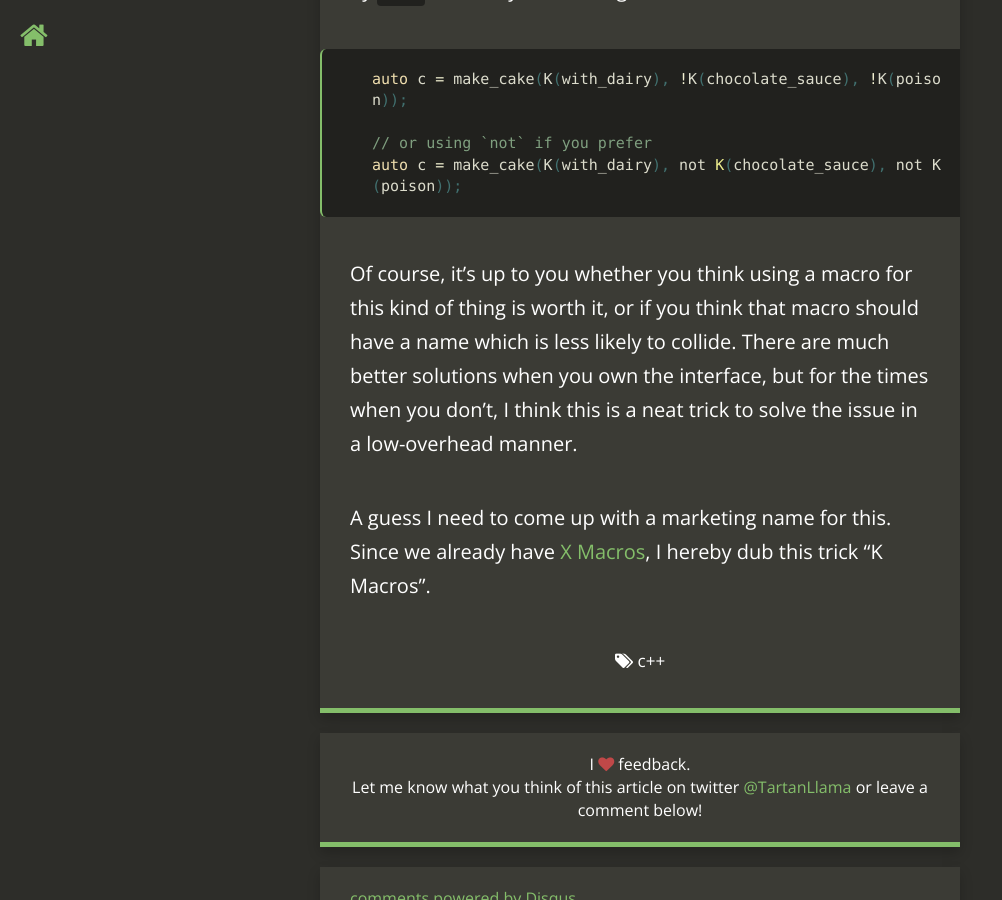
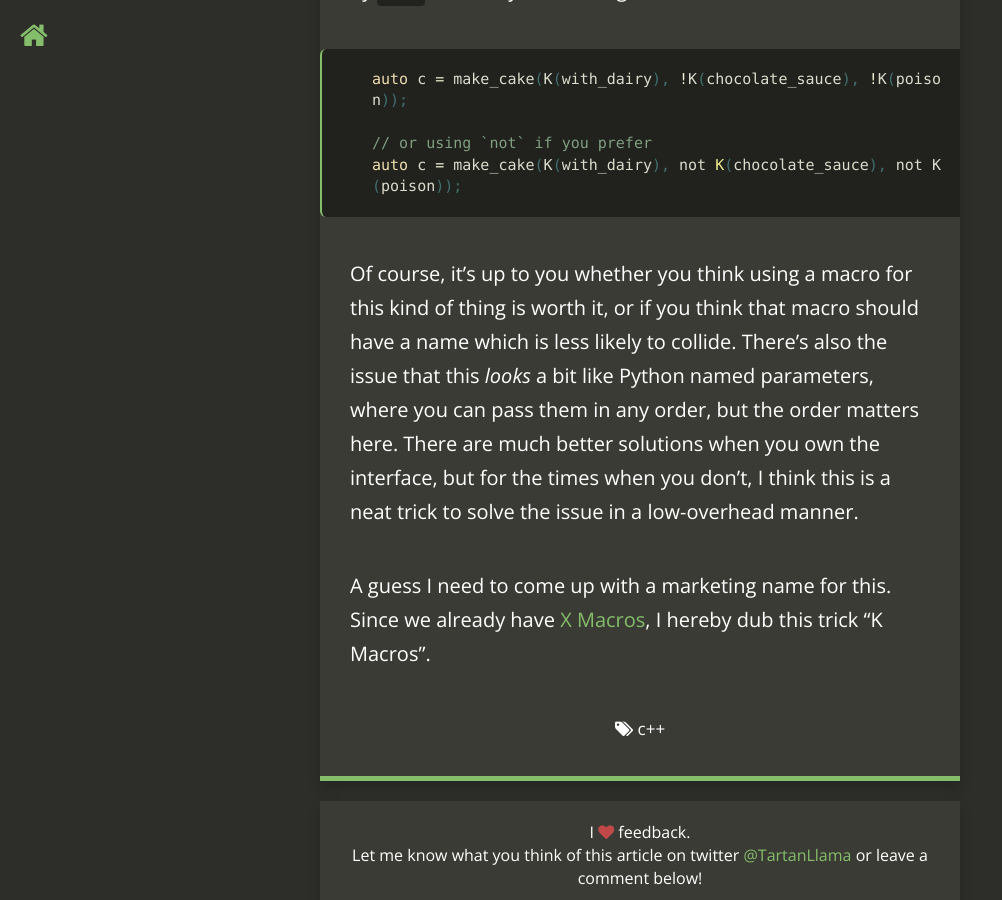
Before and after one commit to TartanLlama/tartanllama.github.io, a Jekyll site: the page built from _posts/2018-07-12-simple-named-bools.md, in a window 1280 px wide and 900 px high, scrolled down 1211 px. Shown: the whole window, without its empty margins (0-1002 px from the left). Built offline with Jekyll 4.4.1, drawn with Linux system fonts in a browser that asks for light colours; nearby versions of some CDN libraries; comment, search, counter and statistics services are not loaded.

Commit message:
Add note about Python

````diff
--- a/_posts/2018-07-12-simple-named-bools.md
+++ b/_posts/2018-07-12-simple-named-bools.md
@@ -35,6 +35,6 @@
 auto c = make_cake(K(with_dairy), not K(chocolate_sauce), not K(poison));
 ```
 
-Of course, it's up to you whether you think using a macro for this kind of thing is worth it, or if you think that macro should have a name which is less likely to collide. There are much better solutions when you own the interface, but for the times when you don't, I think this is a neat trick to solve the issue in a low-overhead manner.
+Of course, it's up to you whether you think using a macro for this kind of thing is worth it, or if you think that macro should have a name which is less likely to collide. There's also the issue that this _looks_ a bit like Python named parameters, where you can pass them in any order, but the order matters here. There are much better solutions when you own the interface, but for the times when you don't, I think this is a neat trick to solve the issue in a low-overhead manner.
 
 A guess I need to come up with a marketing name for this. Since we already have [X Macros](https://en.wikipedia.org/wiki/X_Macro), I hereby dub this trick "K Macros".
````
